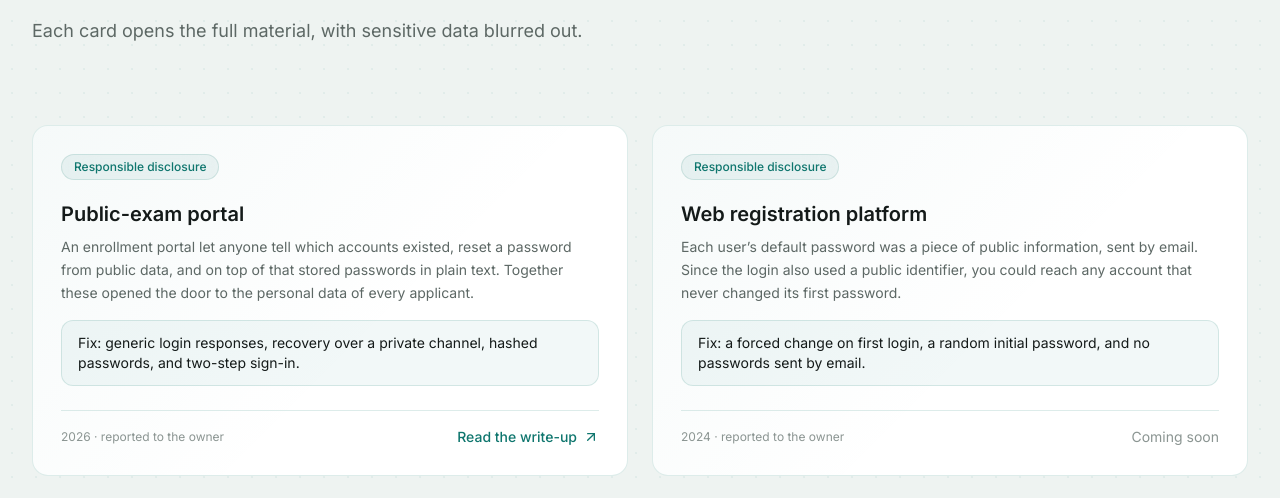
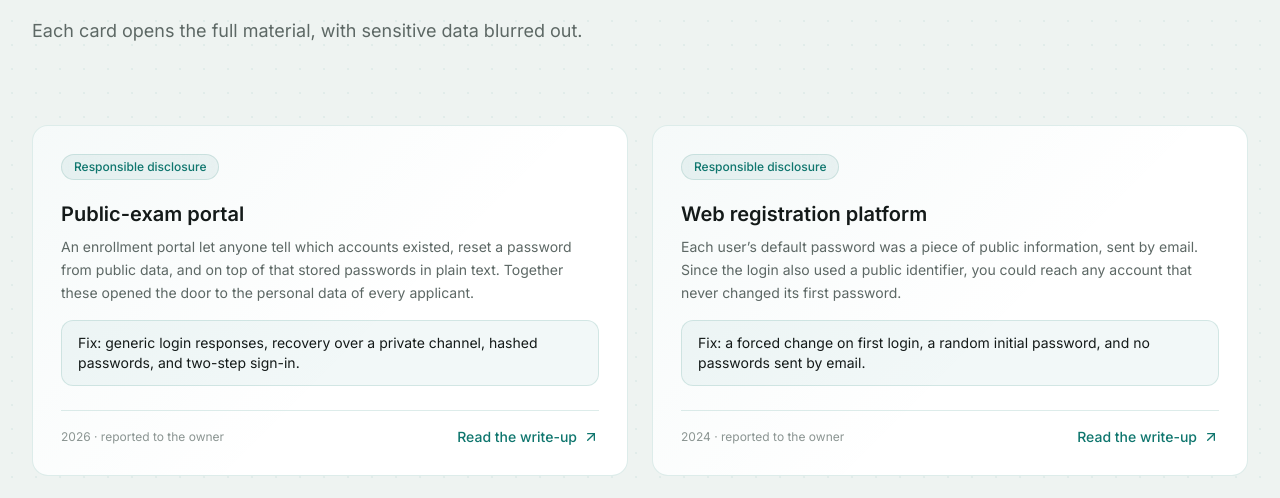
Before and after one commit to its-danilo/my-portfolio, a Next.js app: page /sec in a window 1280 px wide. Shown: the part 1031-1529 px from the top of the page. Built offline with nearby package versions, Linux system fonts and the light colour scheme.

Commit message:
feat(sec): link the default-password write-up card

```diff
--- a/app/sec/content.tsx
+++ b/app/sec/content.tsx
@@ -24,7 +24,7 @@ const WEB3FORMS_ACCESS_KEY = '824fc08e-930f-4c4c-aba9-d9b804f817e4';
 type LinkKey = 'exam-portal' | 'reg-platform' | 'labs' | 'osint';
 const LINKS: Record<LinkKey, string> = {
   'exam-portal': 'https://github.com/its-danilo/disclosures/tree/main/recuperacao-de-conta-com-dados-nao-secretos',
-  'reg-platform': '',
+  'reg-platform': 'https://github.com/its-danilo/disclosures/tree/main/senha-padrao-previsivel',
   labs: 'https://github.com/its-danilo/portswigger-labs/tree/main/IDOR/insecure-direct-object-references',
   osint: '',
 };
```
